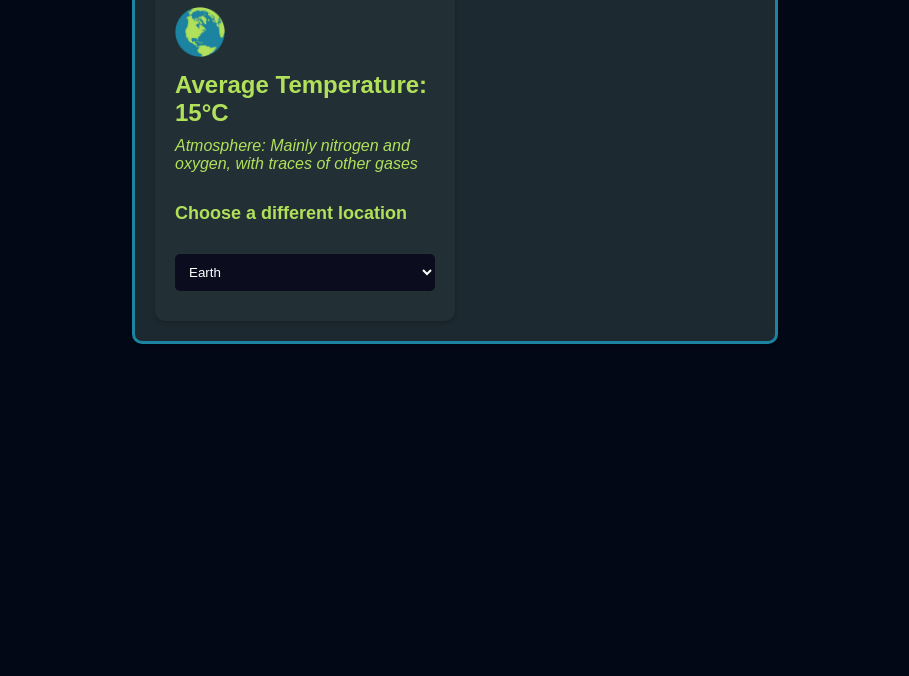
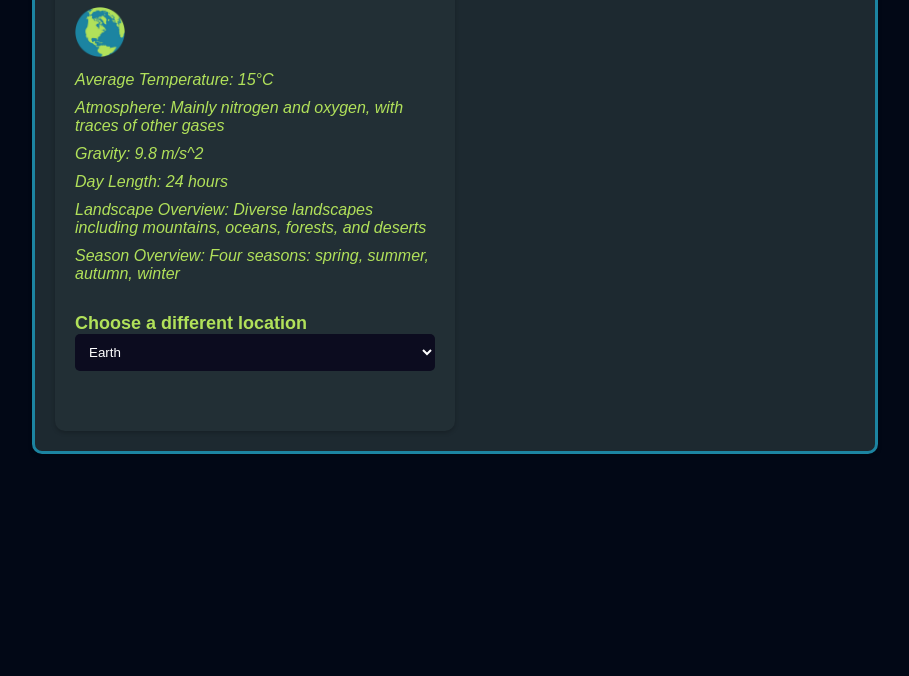
Before and after one commit to a-kuchuk/interplanetary_weather, a plain HTML site: page main.html in a window 1280 px wide. Shown: the part 124-800 px from the top of the page, without its empty margins (185-1094 px from the left). Drawn offline with Linux system fonts and the light colour scheme.

Commit message:
Added all the planetray data to main webpage

```diff
--- a/main.html
+++ b/main.html
@@ -15,10 +15,13 @@
                 <div id="weatherInfo" class="weather-info">
                     <p id="temperature"></p>
                     <p id="atmosphere"></p>
-                    <!-- Add more weather parameters as needed -->
+                    <p id="planetGravity"></p>
+                    <p id="planetDayLength"></p>
+                    <p id="planetLandscape"></p>
+                    <p id="planetSeason"></p>
                 </div>
             </div>
-            <h5>Choose a different location</h5>
+            <h5>Choose a different location</h>
             <select id="celestialBody" class="celestial-body-select">
                 <option value="mercury">Mercury</option>
                 <option value="venus">Venus</option>
--- a/script.js
+++ b/script.js
@@ -24,7 +24,7 @@ const planetData = {
         averageTemperature: -20,
         atmosphere: 'Virtually no atmosphere, some trace gases such as helium and argon',
         gravity: 1.622, // m/s^2
-        dayLength: '27.3 days (tidally locked with Earth)',
+        dayLength: 655.2,
         landscapeOverview: 'Barren surface with craters, mountains, and plains',
         seasonOverview: 'No seasons, but phases due to its orbit around Earth',
         image: './planets/moon.jpg'
@@ -95,6 +95,10 @@ const celestialBodySelect = document.getElementById('celestialBody');
 const temperatureElement = document.getElementById('temperature');
 const atmosphereElement = document.getElementById('atmosphere');
 const planetNameElement = document.getElementById('planetName');
+const planetGravityElement = document.getElementById('planetGravity');
+const planetDayLengthElement = document.getElementById('planetDayLength');
+const landscapeOverviewElement = document.getElementById('planetLandscape');
+const seasonOverviewElement = document.getElementById('planetSeason');
 const planetImageContainer = document.getElementById('planetImageContainer');
 const mainFlexContainer = document.getElementById('mainFlexContainer');
 
@@ -106,12 +110,16 @@ celestialBodySelect.addEventListener('change', () => {
         return;
     }
 
-    const { name, averageTemperature, atmosphere, image } = bodyInfo;
+    const { name, averageTemperature, atmosphere, gravity, dayLength, landscapeOverview, seasonOverview, image } = bodyInfo;
 
     // Update weather information
     temperatureElement.textContent = `Average Temperature: ${averageTemperature}°C`;
     atmosphereElement.textContent = `Atmosphere: ${atmosphere}`;
     planetNameElement.textContent = `Planet: ${name}`;
+    planetGravityElement.textContent = `Gravity: ${gravity} m/s^2`;
+    planetDayLengthElement.textContent = `Day Length: ${dayLength} hours`;
+    landscapeOverviewElement.textContent = `Landscape Overview: ${landscapeOverview}`;
+    seasonOverviewElement.textContent = `Season Overview: ${seasonOverview}`;
 
     // Update planet image
     const imagePath = `./${image}`; // Path to the image file
@@ -131,7 +139,7 @@ celestialBodySelect.addEventListener('change', () => {
     mainFlexContainer.classList.add(`${selectedBody}-style`);
 });
 
-
+// Function to redirect to another page
 function goToPage(page) {
     window.location.href = page;
 }
@@ -139,12 +147,16 @@ function goToPage(page) {
 window.onload = function() {
     const defaultSelectedBody = 'earth';
     const defaultBodyInfo = planetData[defaultSelectedBody];
-    const { name, averageTemperature, atmosphere, image } = defaultBodyInfo;
+    const { name, averageTemperature, atmosphere, gravity, dayLength, landscapeOverview, seasonOverview, image } = defaultBodyInfo;
 
     // Update weather information
     temperatureElement.textContent = `Average Temperature: ${averageTemperature}°C`;
     atmosphereElement.textContent = `Atmosphere: ${atmosphere}`;
     planetNameElement.textContent = `Planet: ${name}`;
+    planetGravityElement.textContent = `Gravity: ${gravity} m/s^2`;
+    planetDayLengthElement.textContent = `Day Length: ${dayLength} hours`;
+    landscapeOverviewElement.textContent = `Landscape Overview: ${landscapeOverview}`;
+    seasonOverviewElement.textContent = `Season Overview: ${seasonOverview}`;
 
     // Update planet image
     const imagePath = `./${image}`; // Path to the image file
--- a/style.css
+++ b/style.css
@@ -6,7 +6,7 @@ body {
 }
 
 .flex-container {
-    max-width: 600px;
+    max-width: 800px;
     display: flex;
     justify-content: space-between;
     align-items: flex-start;
@@ -142,12 +142,22 @@ p {
     margin: 10px 0;
 }
 
+#atmosphere {
+    font-style: italic;
+}
 #temperature {
-    font-weight: bold;
-    font-size: 24px;
+    font-style: italic;
 }
-
-#atmosphere {
+#planetGravity {
+    font-style: italic;
+}
+#planetDayLength {
+    font-style: italic;
+}
+#planetLandscape {
+    font-style: italic;
+}
+#planetSeason {
     font-style: italic;
 }
 
```
Also changed, not shown: index.html (+2 -2 lines).
